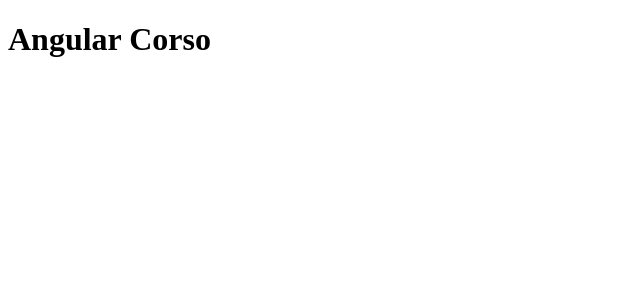
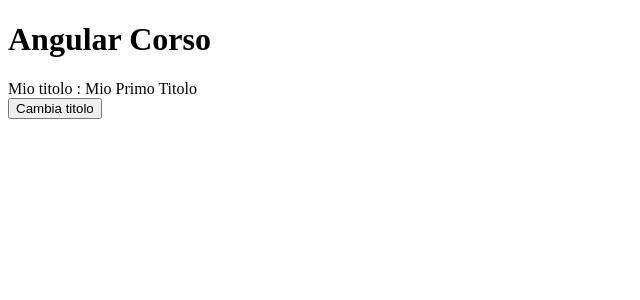
Before and after one commit to ironmanromeo/angular-corso, an Angular app: page / in a window 1280 px wide. Shown: the top 300 px of the page, without its empty margins (0-640 px from the left). Built offline with nearby package versions, Linux system fonts and the light colour scheme.

Commit message:
esercizio 1

```diff
--- a/src/app/app.component.html
+++ b/src/app/app.component.html
@@ -1 +1,2 @@
 <h1>Angular Corso</h1>
+<app-posts></app-posts>
--- a/src/app/posts/posts.component.html
+++ b/src/app/posts/posts.component.html
@@ -1 +1,3 @@
-<p>posts works!</p>
+<div>Mio titolo : {{ titolo }}</div>
+
+<button (click)="onClicked()">Cambia titolo</button>
--- a/src/app/posts/posts.component.ts
+++ b/src/app/posts/posts.component.ts
@@ -6,10 +6,14 @@ import { Component, OnInit } from '@angular/core';
   styleUrls: ['./posts.component.css']
 })
 export class PostsComponent implements OnInit {
-
+  titolo = "Mio Primo Titolo"
   constructor() { }
 
   ngOnInit(): void {
   }
 
+  onClicked(){
+    this.titolo=String(prompt("Inserisci dato-->","ciao"))
+  }
+
 }
```
